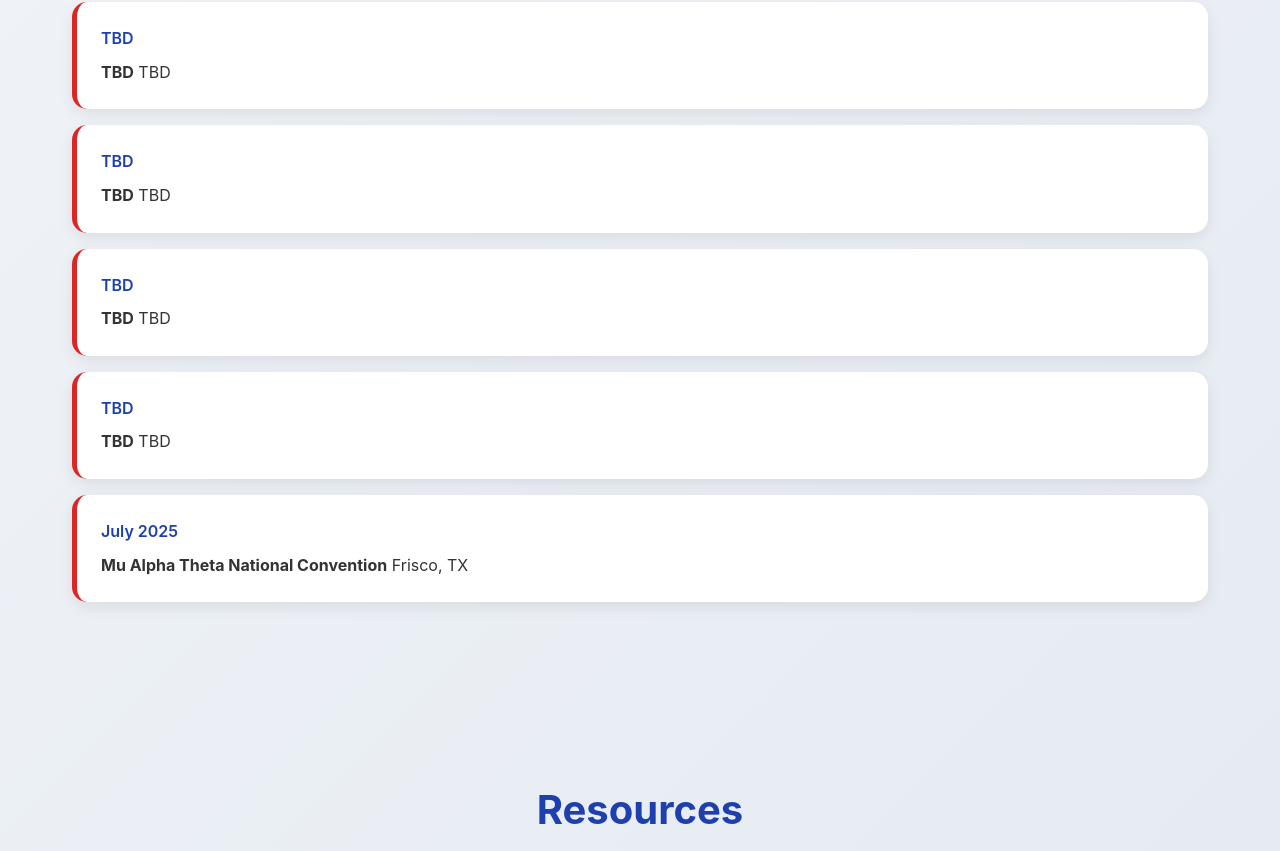
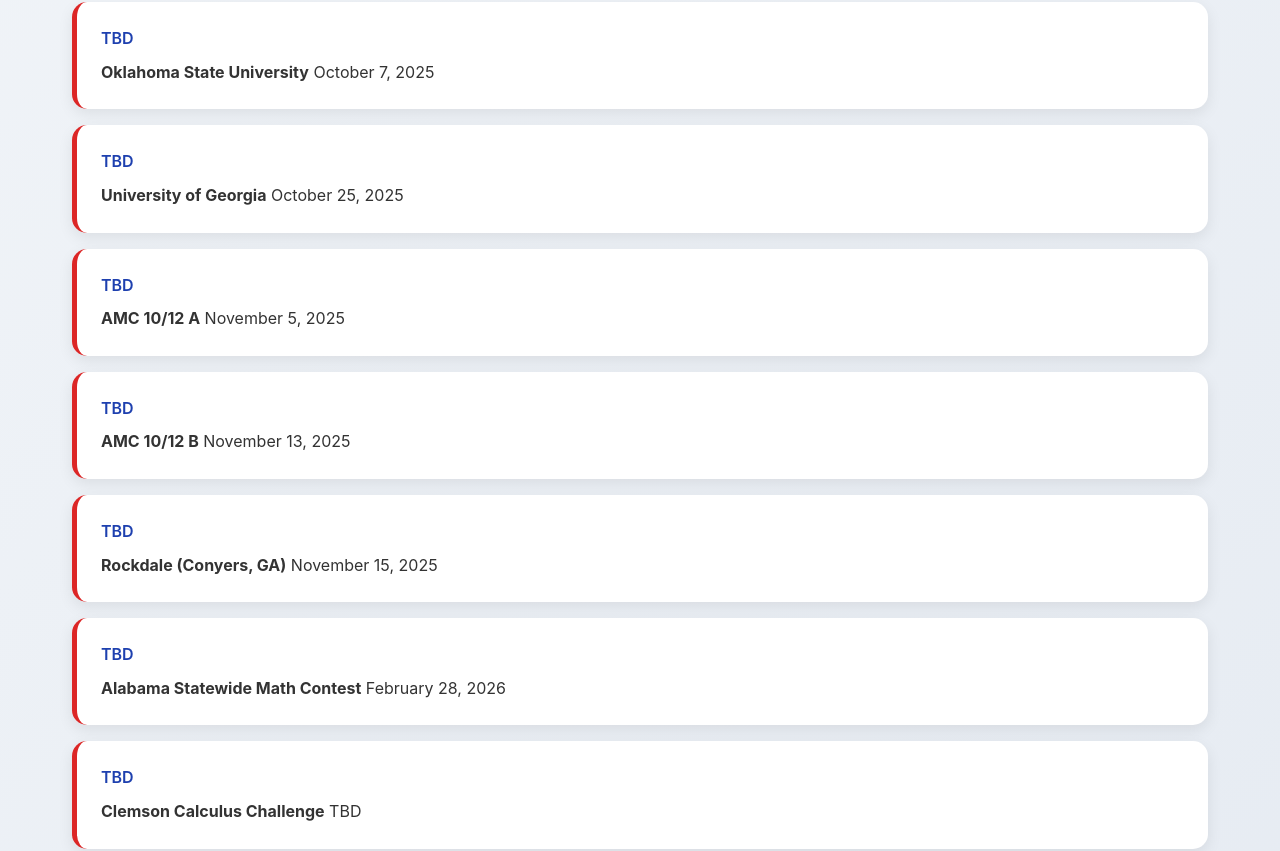
Before and after one commit to Significant36/vestavia_math_team, a Next.js app: page / in a window 1280 px wide. Shown: the part 2213-3064 px from the top of the page. Built offline with nearby package versions, Linux system fonts and the light colour scheme.

Commit message:
Update Schedule.js

```diff
--- a/components/Schedule.js
+++ b/components/Schedule.js
@@ -4,22 +4,34 @@
         <h2>Our Tournament Schedule</h2>
         <div className="schedule-item">
           <div className="schedule-date">TBD</div>
-          <p><strong>TBD</strong> TBD</p>
+          <p><strong>Oklahoma State University</strong> October 7, 2025</p>
         </div>
         <div className="schedule-item">
           <div className="schedule-date">TBD</div>
-          <p><strong>TBD</strong> TBD</p>
+          <p><strong>University of Georgia</strong> October 25, 2025</p>
         </div>
         <div className="schedule-item">
           <div className="schedule-date">TBD</div>
-          <p><strong>TBD</strong> TBD</p>
+          <p><strong>AMC 10/12 A</strong> November 5, 2025</p>
         </div>
         <div className="schedule-item">
           <div className="schedule-date">TBD</div>
-          <p><strong>TBD</strong> TBD</p>
+          <p><strong>AMC 10/12 B</strong> November 13, 2025</p>
         </div>
         <div className="schedule-item">
-          <div className="schedule-date">July 2025</div>
+          <div className="schedule-date">TBD</div>
+          <p><strong>Rockdale (Conyers, GA)</strong> November 15, 2025</p>
+        </div>
+        <div className="schedule-item">
+          <div className="schedule-date">TBD</div>
+          <p><strong>Alabama Statewide Math Contest</strong> February 28, 2026</p>
+        </div>
+        <div className="schedule-item">
+          <div className="schedule-date">TBD</div>
+          <p><strong>Clemson Calculus Challenge</strong> TBD</p>
+        </div>
+        <div className="schedule-item">
+          <div className="schedule-date">June 28 - July 3, 2026</div>
           <p><strong>Mu Alpha Theta National Convention</strong> Frisco, TX</p>
         </div>
       </section>
```
